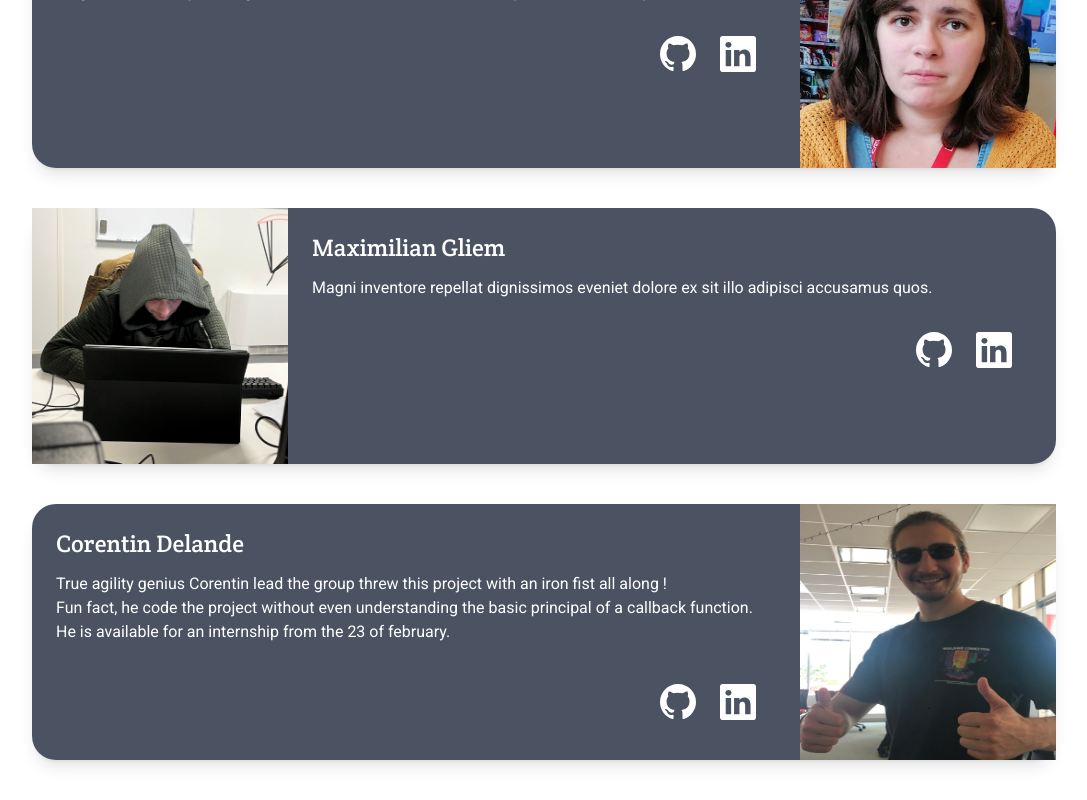
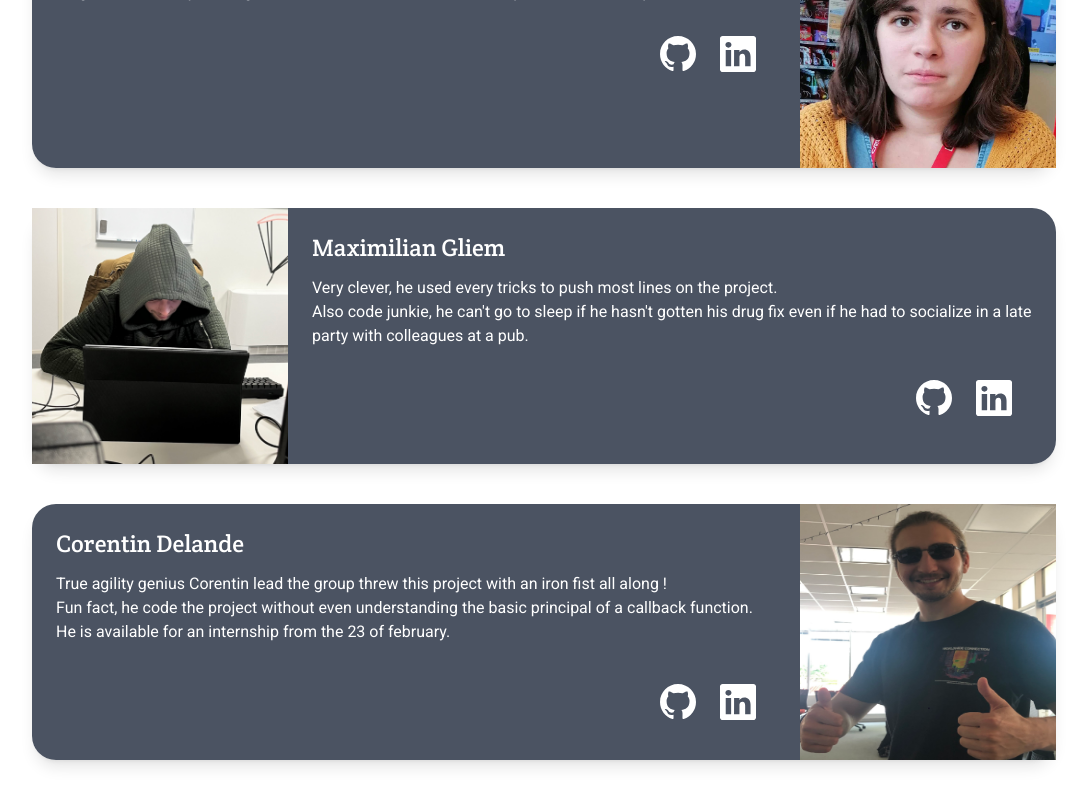
Before and after one commit to WildCodeSchool/2022-09-Orleans-CDA-Projet-Frontend-MANC, a React (Vite) app: page /2022-09-Orleans-CDA-Projet-Frontend-MANC/about in a window 1280 px wide. Shown: the part 1344-2144 px from the top of the page, without its empty margins (96-1183 px from the left). Built offline with nearby package versions, Linux system fonts and the light colour scheme.

Commit message:
max descriptions

```diff
--- a/src/pages/About.jsx
+++ b/src/pages/About.jsx
@@ -127,8 +127,12 @@ function About() {
                   <div class="p-6">
                     <h4 class="font-medium text-2xl mb-3">Maximilian Gliem</h4>
                     <p class="leading-normal">
-                      Magni inventore repellat dignissimos eveniet dolore ex sit
-                      illo adipisci accusamus quos.
+                      Very clever, he used every tricks to push most lines on
+                      the project.
+                      <br />
+                      Also code junkie, he can't go to sleep if he hasn't gotten
+                      his drug fix even if he had to socialize in a late party
+                      with colleagues at a pub.
                     </p>
                     <div className="flex justify-end text-4xl pt-8 px-5">
                       <a className="underline pr-6" target="blank" href="">
```
